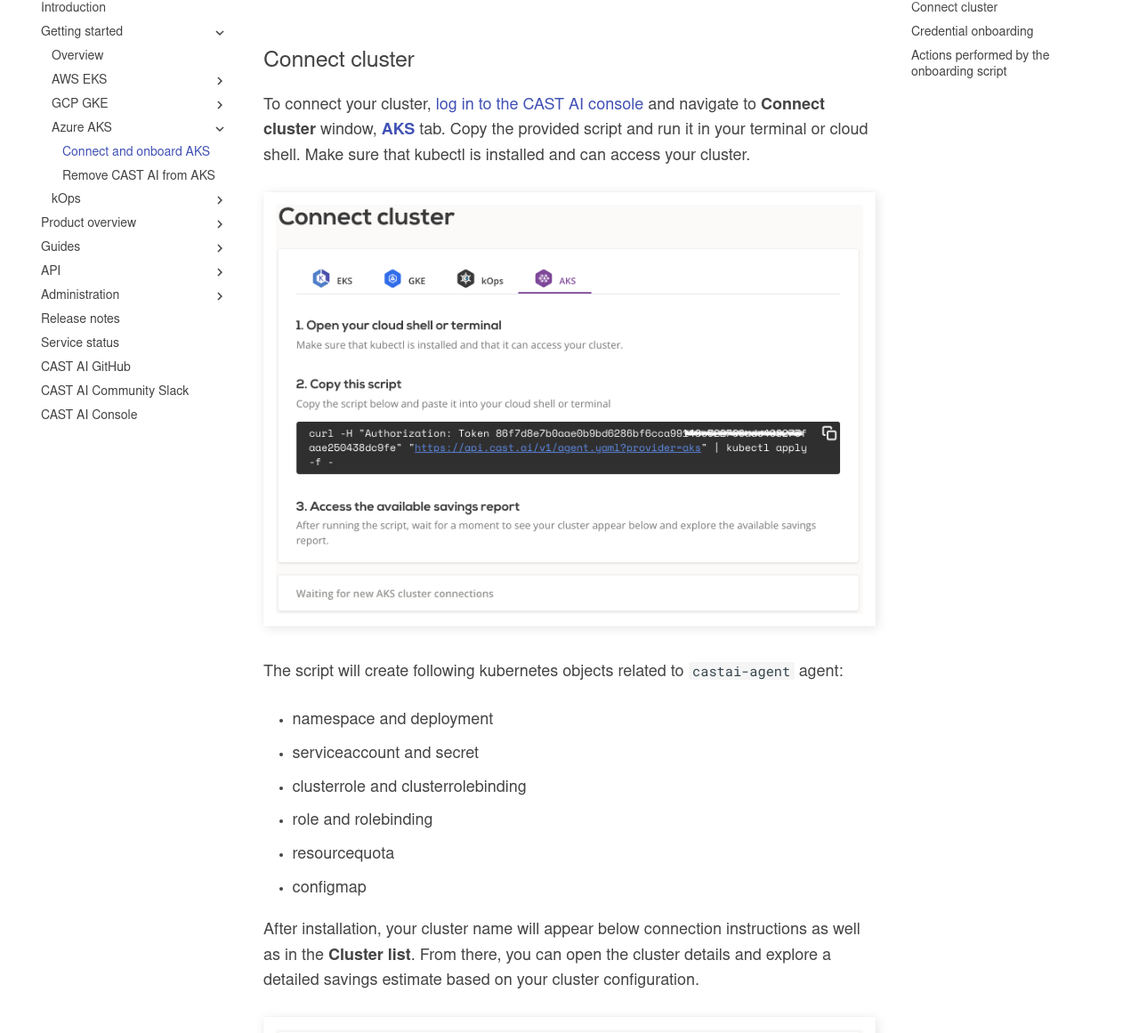
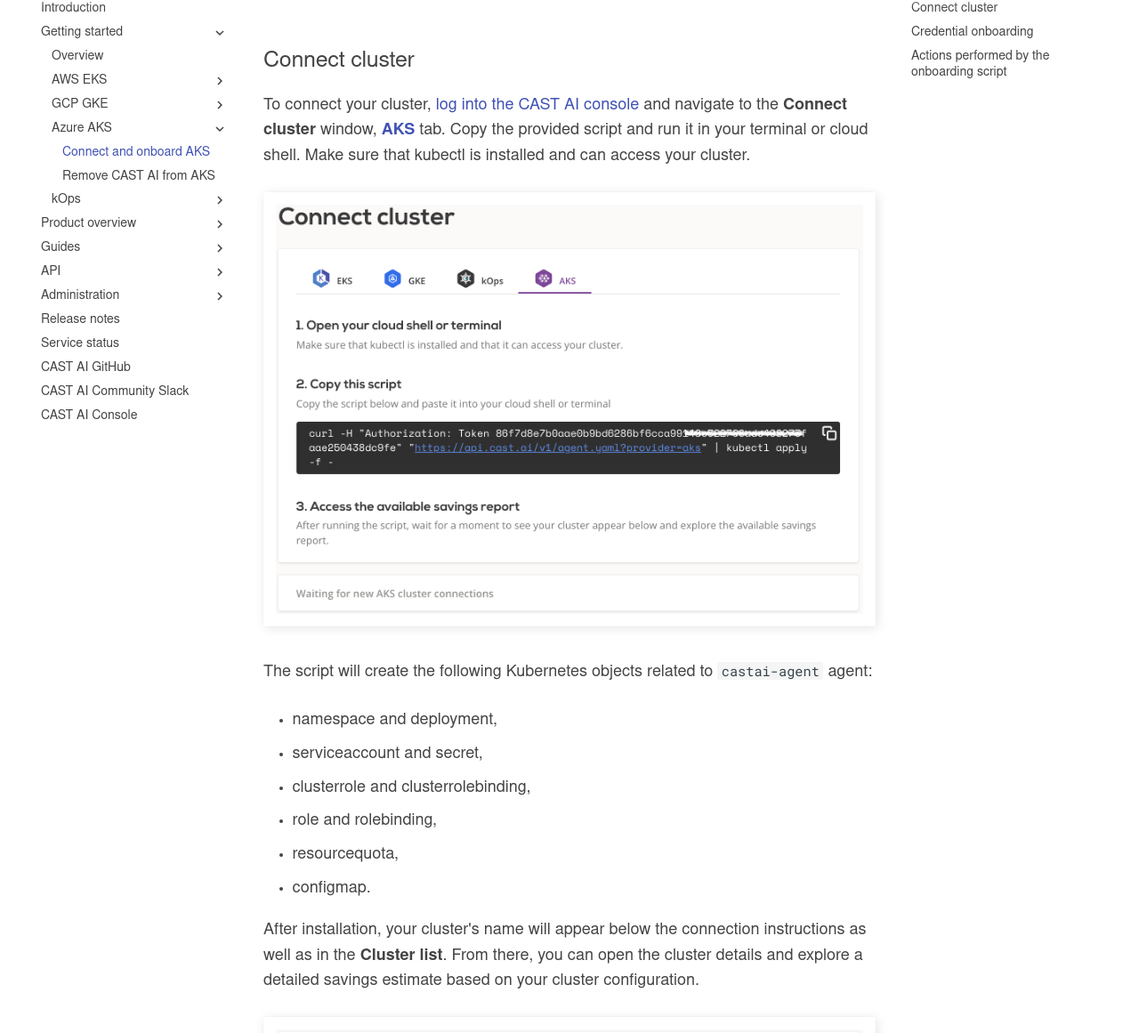
Before and after one commit to castai/docs, an MkDocs documentation site: the page built from docs/getting-started/aks/aks.md, in a window 1280 px wide. Shown: the part 128-1289 px from the top of the page at 89% size. Built offline with MkDocs 1.6.1 and Material for MkDocs 9.7.7, drawn with Linux system fonts in a browser that asks for light colours; some web fonts are replaced; some of the changed text lies outside the part shown.

Commit message:
Update aks.md

````diff
--- a/docs/getting-started/aks/aks.md
+++ b/docs/getting-started/aks/aks.md
@@ -1,25 +1,25 @@
 ---
-description: Learn how to connect your AKS cluster to CAST AI and start taking control of your cloud costs.
+description: Learn how to connect your AKS cluster to CAST AI and take control of your cloud costs.
 ---
 
 # Azure AKS
 
 ## Connect cluster
 
-To connect your cluster, [log in to the CAST AI console](https://console.cast.ai/external-clusters/new) and navigate to **Connect cluster** window, [**AKS**](https://console.cast.ai/external-clusters/new#aks) tab. Copy the provided script and run it in your terminal or cloud shell. Make sure that kubectl is installed and can access your cluster.
+To connect your cluster, [log into the CAST AI console](https://console.cast.ai/external-clusters/new) and navigate to the **Connect cluster** window, [**AKS**](https://console.cast.ai/external-clusters/new#aks) tab. Copy the provided script and run it in your terminal or cloud shell. Make sure that kubectl is installed and can access your cluster.
 
 ![img.png](../screenshots/connect-aks-1.png)
 
-The script will create following kubernetes objects related to `castai-agent` agent:
+The script will create the following Kubernetes objects related to `castai-agent` agent:
 
-- namespace and deployment
-- serviceaccount and secret
-- clusterrole and clusterrolebinding
-- role and rolebinding
-- resourcequota
-- configmap
+- namespace and deployment,
+- serviceaccount and secret,
+- clusterrole and clusterrolebinding,
+- role and rolebinding,
+- resourcequota,
+- configmap.
 
-After installation, your cluster name will appear below connection instructions as well as in the **Cluster list**. From there, you can open the cluster details and explore a detailed savings estimate based on your cluster configuration.
+After installation, your cluster's name will appear below the connection instructions as well as in the **Cluster list**. From there, you can open the cluster details and explore a detailed savings estimate based on your cluster configuration.
 
 ![img.png](../screenshots/connect-aks-2.png)
 
@@ -37,9 +37,9 @@
 - `az CLI` - A command line tool for working with Azure services using commands in your command-line shell. For more
   information, see [Installing az CLI](https://learn.microsoft.com/en-us/cli/azure/install-azure-cli).
 
-- `jq` – a lightweight command line JSON processor. For more information about the tool click [here](https://stedolan.github.io/jq/).
+- `jq` – a lightweight command line JSON processor. For more information about the tool, click [here](https://stedolan.github.io/jq/).
 
-- *Azure AD* permissions – permissions to create App registration
+- *Azure AD* permissions – permissions to create App registration.
 
 - The CAST AI agent has to be running on the cluster.
 
@@ -49,10 +49,10 @@
 
 ![img.png](../screenshots/connect-aks-3.png)
 
-That’s it! Your cluster is onboarded. Now you can enable CAST AI [Autoscaler](../../product-overview/console/autoscaler.md) to keep your cluster configuration optimal.
+That’s it! Your cluster is onboarded. Now you can enable the CAST AI [Autoscaler](../../product-overview/console/autoscaler.md) to keep your cluster configuration optimal.
 
 !!! note ""
-   Due to various reasons it sometime takes longer to validate the Azure credentials. Multiple re-runs of the onboarding script are required.
+   Due to various reasons, it may sometimes take longer to validate the Azure credentials. Multiple re-runs of the onboarding script may be required.
 
 ## Actions performed by the onboarding script
 
@@ -105,7 +105,7 @@
 }'
 ```
 
-- Create app registration `CAST.AI ${CLUSTER_NAME}-${CASTAI_CLUSTER_ID:0:8}"` which uses role `CastAKSRole-${CASTAI_CLUSTER_ID:0:8}`
+- Create app registration `CAST.AI ${CLUSTER_NAME}-${CASTAI_CLUSTER_ID:0:8}"` which uses the role `CastAKSRole-${CASTAI_CLUSTER_ID:0:8}`
 
 !!! note ""
     All the `Write` permissions are scoped to a resource groups in which the cluster is running - it won't have access to resources of any other clusters in the Azure subscription.
@@ -125,4 +125,4 @@
 castai-spot-handler    0         0         0       0            0           scheduling.cast.ai/spot=true             3h26m
 ```
 
-Full overview of hosted components can be found [here](../../product-overview/hosted-components.md)
+Full overview of hosted components can be found [here](../../product-overview/hosted-components.md).
````
